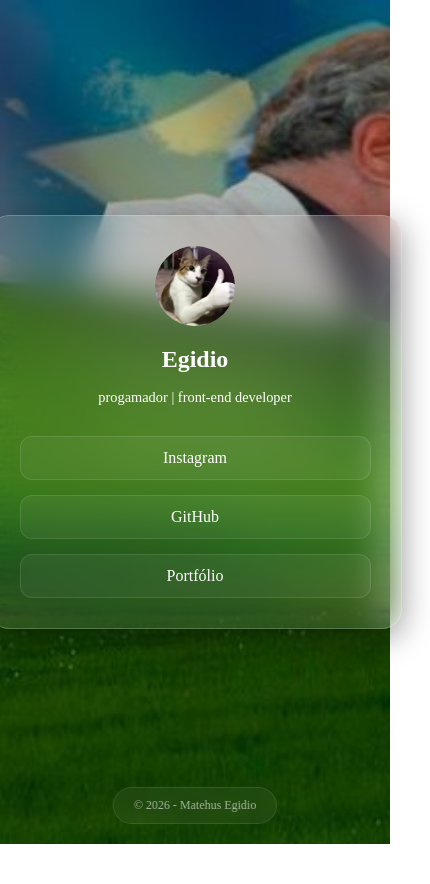
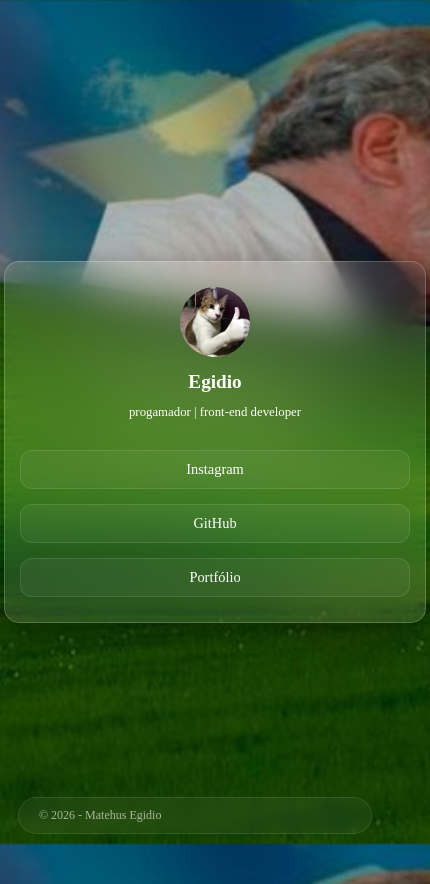
Before and after one commit to eumhzxp/site, a plain HTML site: page index.html in a window 390 px wide. Shown: the whole page, 430 px wide, since content can reach past the window. Before the commit the page ends 844 px from the top, so only its background shows below. Drawn offline with Linux system fonts and the light colour scheme.

Commit message:
style.css

```diff
--- a/style.css
+++ b/style.css
@@ -128,13 +128,43 @@
 }
 
 /* Para celulares pequenos */
-@media (max-width: 380px) {
+/* Ajustes específicos para Celular */
+@media (max-width: 480px) {
+    body {
+        /* Ajusta o Shrek para aparecer melhor no celular */
+        background-position: 25% center;
+        padding: 20px; /* Dá uma folga nas bordas da tela */
+    }
+
     .glass-card {
-        padding: 20px;
+        width: 100%;       /* O card usa a largura disponível com segurança */
+        padding: 25px 15px; /* Diminui o espaço interno */
+        border-radius: 15px;
+    }
+
+    .profile-img {
+        width: 70px;  /* Foto um pouco menor no celular */
+        height: 70px;
+    }
+
+    h1 {
+        font-size: 1.2rem; /* Nome menor para não quebrar linha */
+        margin-top: 10px;
+    }
+
+    p {
+        font-size: 0.8rem; /* Bio menor */
+        margin-bottom: 20px;
     }
 
     .glass-link {
-        padding: 10px;
-        font-size: 14px;
+        padding: 10px;    /* Botões levemente mais finos */
+        font-size: 0.9rem;
+    }
+
+    .glass-footer {
+        width: 80%;
+        font-size: 10px;
+        bottom: 10px;
     }
 }
```
